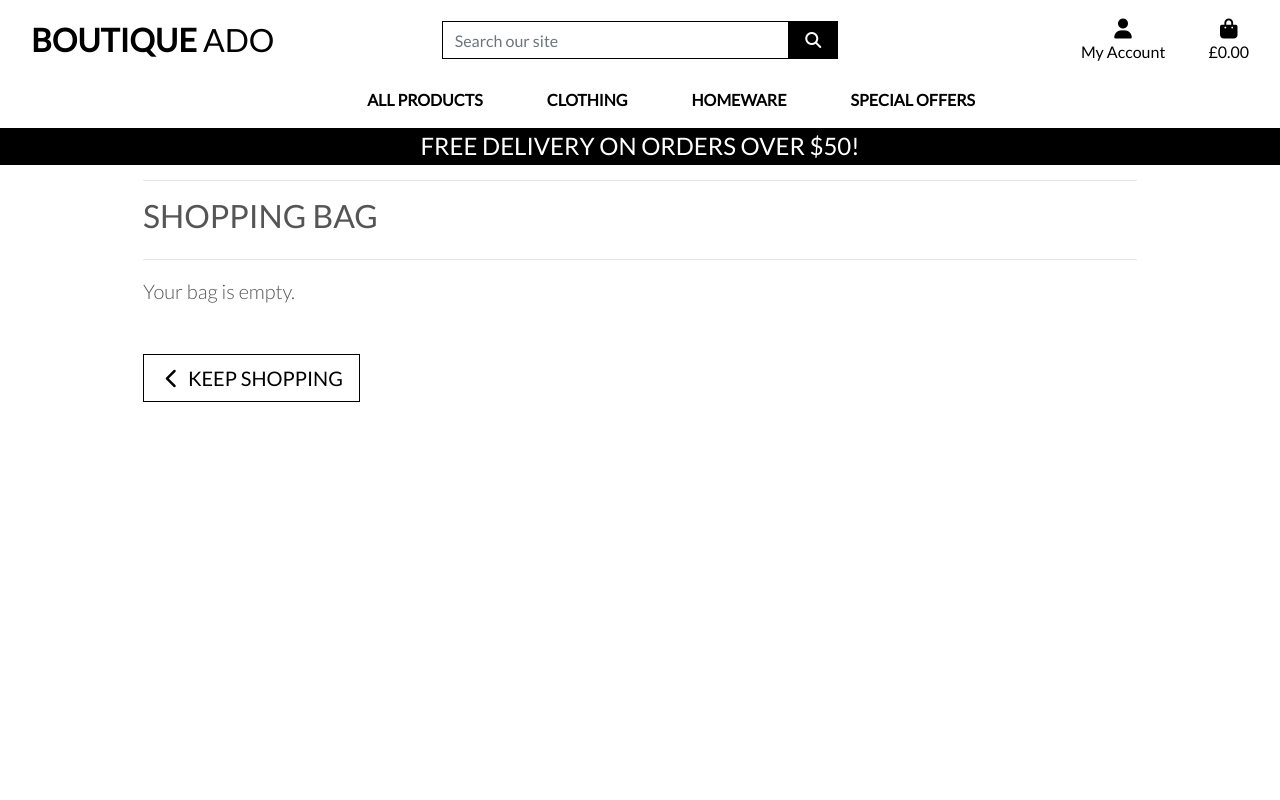
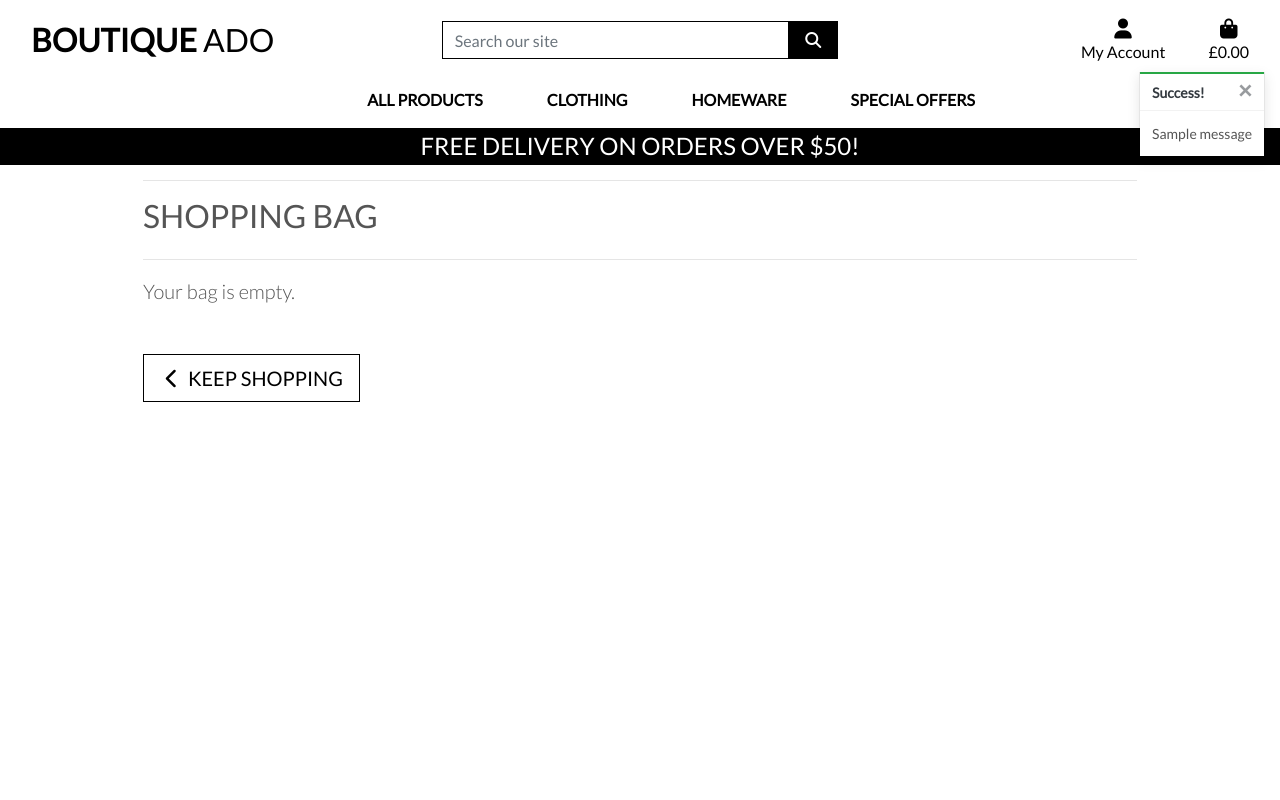
Before and after one commit to PhilipWilliams0/boutique_ado_v1-, a Django app: page /bag/ in a window 1280 px wide. Run offline with Django 3.2, Linux system fonts and the light colour scheme; tables that the repository leaves empty hold one stand-in row (values such as "Sample post"); one stand-in notice (Sample message) is shown; some libraries are stand-ins or nearby versions.

Commit message:
Added toats

```diff
--- a/bag/templates/bag/bag.html
+++ b/bag/templates/bag/bag.html
@@ -3,6 +3,7 @@
 {% load bag_tools %}
 
 {% block page_header %}
+
 <div class="container header-container">
     <div class="row">
         <div class="col"></div>
--- a/bag/templatetags/bag_tools.py
+++ b/bag/templatetags/bag_tools.py
@@ -3,6 +3,7 @@ from django import template
 
 register = template.Library()
 
+
 @register.filter(name='calc_subtotal')
 def calc_subtotal(price, quantity):
     return price * quantity
--- a/bag/views.py
+++ b/bag/views.py
@@ -1,17 +1,20 @@
 from django.shortcuts import render, redirect, reverse, HttpResponse
+from django.contrib import messages
+
+from products.models import Product
+
 
 # Create your views here.
-
 
 def view_bag(request):
     """ A view that renders the bag contents page """
 
     return render(request, 'bag/bag.html')
 
-
 def add_to_bag(request, item_id):
     """ Add a quantity of the specified product to the shopping bag """
 
+    product = Product.objects.get(pk=item_id)
     quantity = int(request.POST.get('quantity'))
     redirect_url = request.POST.get('redirect_url')
     size = None
@@ -32,6 +35,7 @@ def add_to_bag(request, item_id):
             bag[item_id] += quantity
         else:
             bag[item_id] = quantity
+            messages.success(request, f'Added {product.name} to your bag')
 
     request.session['bag'] = bag
     return redirect(redirect_url)
--- a/boutique_ado/settings.py
+++ b/boutique_ado/settings.py
@@ -78,6 +78,7 @@ TEMPLATES = [
     },
 ]
 
+MESSAGE_STORAGE = 'django.contrib.messages.storage.session.SessionStorage'
 
 AUTHENTICATION_BACKENDS = [
     # Needed to login by username in Django admin, regardless of `allauth`
--- a/static/css/base.css
+++ b/static/css/base.css
@@ -103,6 +103,21 @@ a.category-badge>span.badge:hover {
     cursor: pointer;
 }
 
+.message-container {
+    position: fixed;
+    top: 72px;
+    right: 15px;
+    z-index: 99999999999;
+}
+
+.custom-toast {
+    overflow: visible;
+}
+
+.toast-capper {
+    height: 2px;
+}
+
 /* -------------------------------- Media Queries */
 
 /* Slightly larger container on xl screens */
--- a/templates/base.html
+++ b/templates/base.html
@@ -127,7 +127,21 @@
     </header>
 
     {% if messages %}
-    <div class="message-container"></div>
+    <div class="message-container">
+        {% for message in messages %}
+        {% with message.level as level %}
+        {% if level == 40 %}
+        {% include 'includes/toasts/toast_error.html' %}
+        {% elif level == 30 %}
+        {% include 'includes/toasts/toast_warning.html' %}
+        {% elif level == 25 %}
+        {% include 'includes/toasts/toast_success.html' %}
+        {% else %}
+        {% include 'includes/toasts/toast_info.html' %}
+        {% endif %}
+        {% endwith %}
+        {% endfor %}
+    </div>
     {% endif %}
 
     {% block page_header %}
@@ -137,6 +151,9 @@
     {% endblock %}
 
     {% block postloadjs %}
+    <script type="text/javascript">
+        $('.toast').toast('show');
+    </script>
     {% endblock %}
 
 
--- /dev/null
+++ b/templates/includes/toasts/toast_success.html
@@ -0,0 +1,13 @@
+<div class="toast custom-toast rounded-0 border-top-0" data-autohide="false">
+    <div class="arrow-up arrow-success"></div>
+    <div class="w-100 toast-capper bg-success"></div>
+    <div class="toast-header bg-white text-dark">
+        <strong class="mr-auto">Success!</strong>
+        <button type="button" class="ml-2 mb-1 close text-dark" data-dismiss="toast" aria-label="Close">
+            <span aria-hidden="true">&times;</span>
+        </button>
+    </div>
+    <div class="toast-body bg-white">
+        {{ message }}
+    </div>
+</div>
```
Also changed, not shown: templates/includes/toasts/toast_error.html (added, +13 -0 lines), templates/includes/toasts/toast_info.html (added, +13 -0 lines), templates/includes/toasts/toast_warning.html (added, +13 -0 lines).
